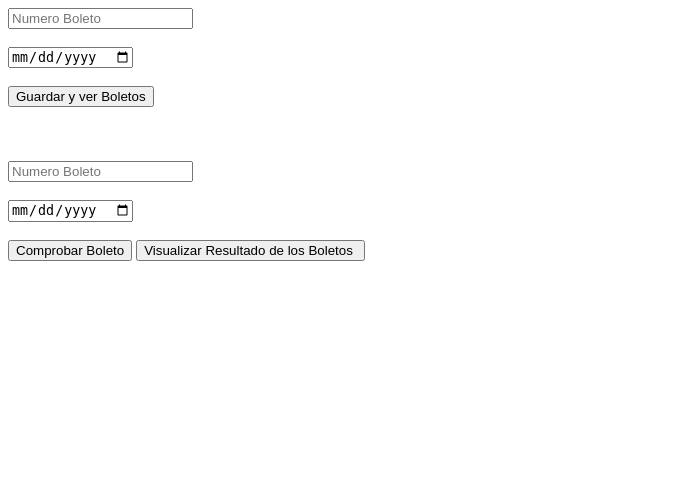
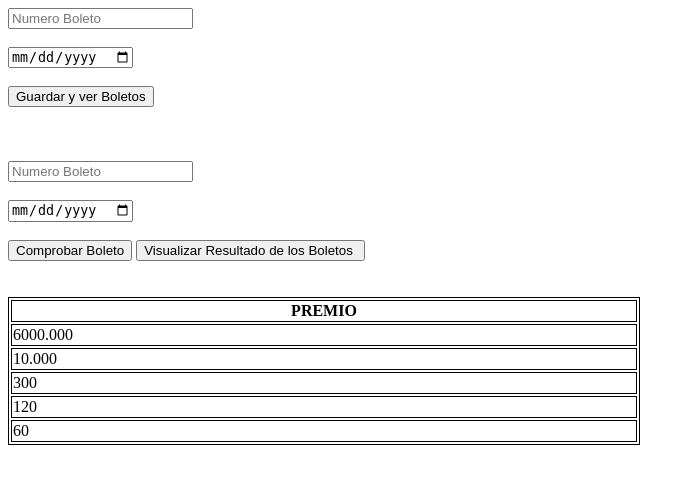
Before and after one commit to MiriiFernandez/AppLoteria, a PHP site: page / in a window 1280 px wide. Shown: the top 484 px of the page, without its empty margins (0-695 px from the left). Run offline with PHP 8.4, Linux system fonts and the light colour scheme.

Commit message:
se ha añadido la tabla de premios

```diff
--- a/index.php
+++ b/index.php
@@ -6,6 +6,7 @@
   <meta http-equiv="X-UA-Compatible" content="IE=edge">
   <meta name="viewport" content="width=device-width, initial-scale=1.0">
   <title>index</title>
+  <link rel="stylesheet" href="style.css">
 </head>
 
 <body>
@@ -29,6 +30,29 @@
       <input type="submit" class="btn" name="boletosR" value="Visualizar Resultado de los Boletos ">
     </form>
   </section>
+
+  <br><br>
+  <table style="width:50%">
+    <tr>
+      <th>PREMIO</th>
+    </tr>
+    <tr>
+      <td>6000.000</td>
+    </tr>
+    <tr>
+      <td>10.000</td>
+    </tr>
+    <tr>
+      <td>300</td>
+    </tr>
+    <tr>
+      <td>120</td>
+    </tr>
+    <tr>
+      <td>60</td>
+    </tr>
+
+  </table>
 </body>
 
 </html>
--- /dev/null
+++ b/style.css
@@ -0,0 +1,5 @@
+table,
+th,
+td {
+  border: 1px solid black;
+}
```
Also changed, not shown: comprobar_boleto.php (+5 -2 lines).
